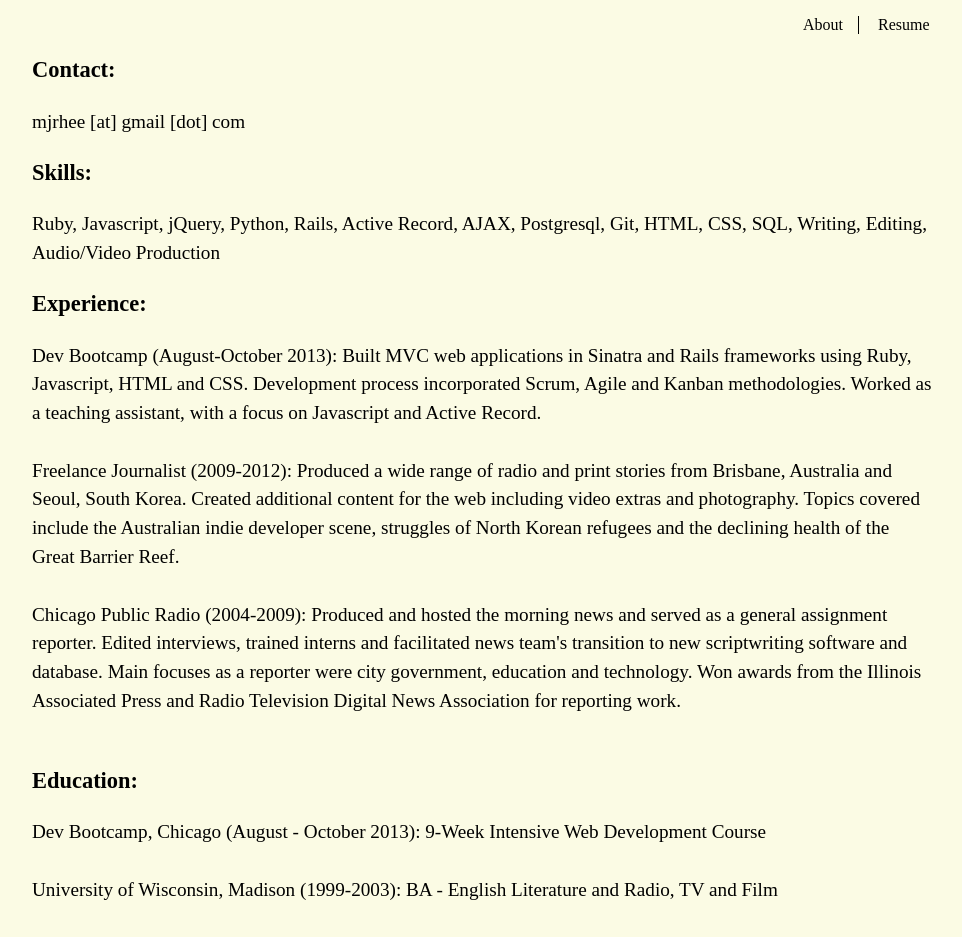
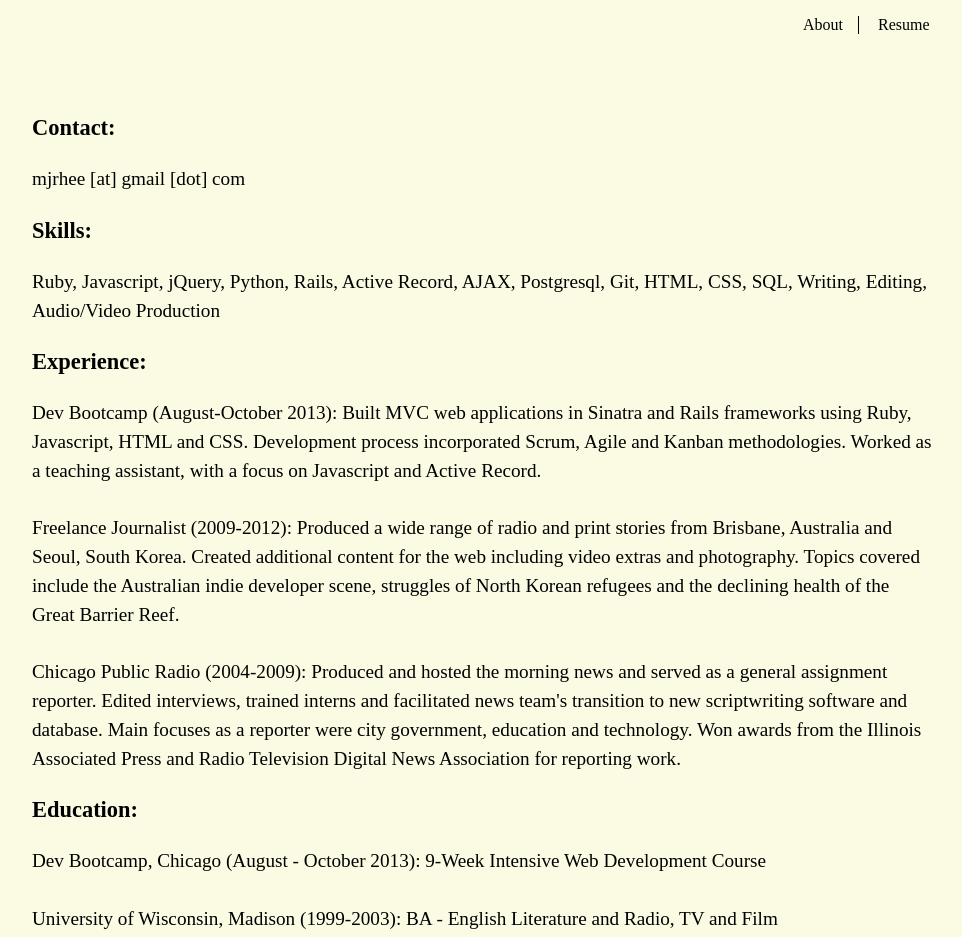
Before and after one commit to vertigokidd/vertigokidd.github.io, a plain HTML site: page resume.html in a window 1280 px wide. Shown: the whole page, without its empty margins (158-1120 px from the left). Drawn offline with Linux system fonts and the light colour scheme; a web font is replaced by a local one.

Commit message:
Style resume

```diff
--- a/resume.html
+++ b/resume.html
@@ -25,7 +25,7 @@
 
         <li>Freelance Journalist (2009-2012): Produced a wide range of radio and print stories from Brisbane, Australia and Seoul, South Korea. Created additional content for the web including video extras and photography. Topics covered include the Australian indie developer scene, struggles of North Korean refugees and the declining health of the Great Barrier Reef.</li><br>
 
-        <li>Chicago Public Radio (2004-2009): Produced and hosted the morning news and served as a general assignment reporter. Edited interviews, trained interns and facilitated news team's transition to new scriptwriting software and database. Main focuses as a reporter were city government, education and technology. Won awards from the Illinois Associated Press and Radio Television Digital News Association for reporting work.</li><br>
+        <li>Chicago Public Radio (2004-2009): Produced and hosted the morning news and served as a general assignment reporter. Edited interviews, trained interns and facilitated news team's transition to new scriptwriting software and database. Main focuses as a reporter were city government, education and technology. Won awards from the Illinois Associated Press and Radio Television Digital News Association for reporting work.</li>
       </ul>
 
       <h3>Education:</h3>
--- a/style.css
+++ b/style.css
@@ -141,7 +141,7 @@
 
 .resume {
   width:900px;
-  margin:auto;
+  margin: 80px auto;
   line-height:150%;
   font-size: 1.2em;
 }
```
